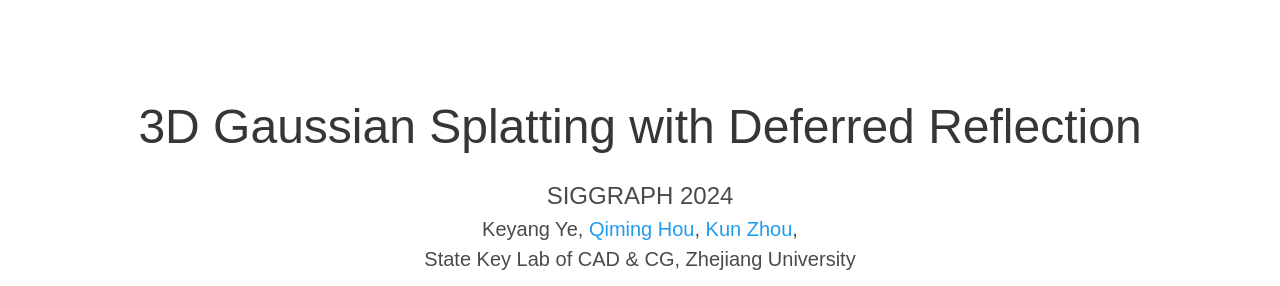
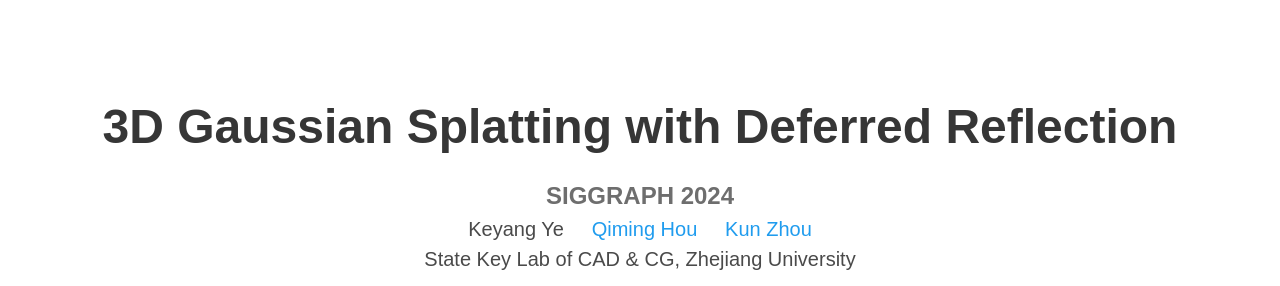
Before and after one commit to gapszju/gapszju.github.io, a plain HTML site: page 3dgs-dr/index.html in a window 1280 px wide. Shown: the top 286 px of the page. Drawn offline with nearby package versions, Linux system fonts and the light colour scheme; some icons are missing; a web font is replaced by a local one.

```diff
--- a/3dgs-dr/index.html
+++ b/3dgs-dr/index.html
@@ -58,15 +58,15 @@
     <div class="container is-max-desktop">
       <div class="columns is-centered">
         <div class="column has-text-centered">
-          <h1 class="title is-1 publication-title">3D Gaussian Splatting with Deferred Reflection</h1>
-          <h1 style="font-size:1.5rem"> SIGGRAPH 2024<br></h1>
+          <h1 class="title is-1 publication-title" style="font-weight: 600;">3D Gaussian Splatting with Deferred Reflection</h1>
+          <h1 style="font-size:1.5rem; color:#6e6e6e; font-weight: 550;"> SIGGRAPH 2024<br></h1>
           <div class="is-size-5 publication-authors">
             <span class="author-block">
-              Keyang Ye,</span>
+              Keyang Ye</span> &nbsp;&nbsp;&nbsp;
             <span class="author-block">
-              <a href="https://www.houqiming.net/">Qiming Hou</a>,</span>
+              <a href="https://www.houqiming.net/">Qiming Hou</a></span> &nbsp;&nbsp;&nbsp;
             <span class="author-block">
-              <a href="http://kunzhou.net/">Kun Zhou</a>,
+              <a href="http://www.kunzhou.net/">Kun Zhou</a>
             </span>
           </div>
 
```
